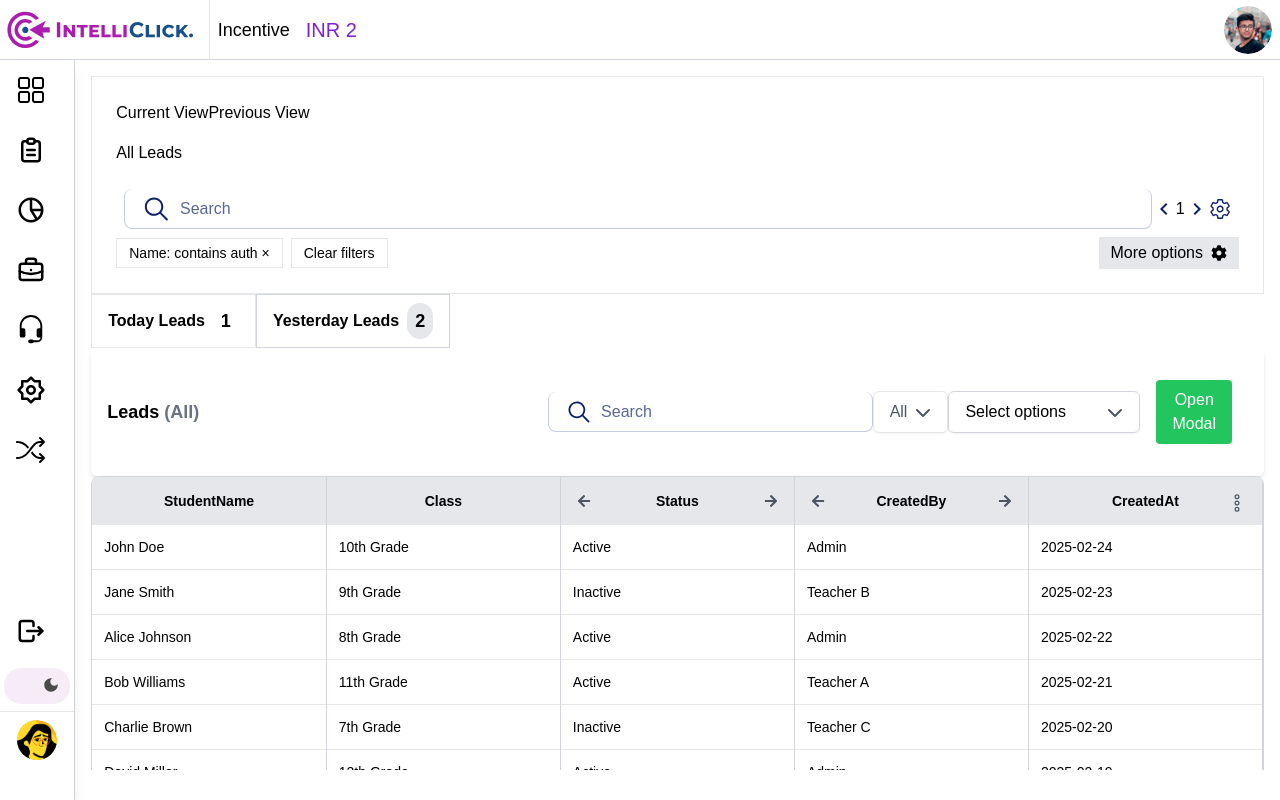
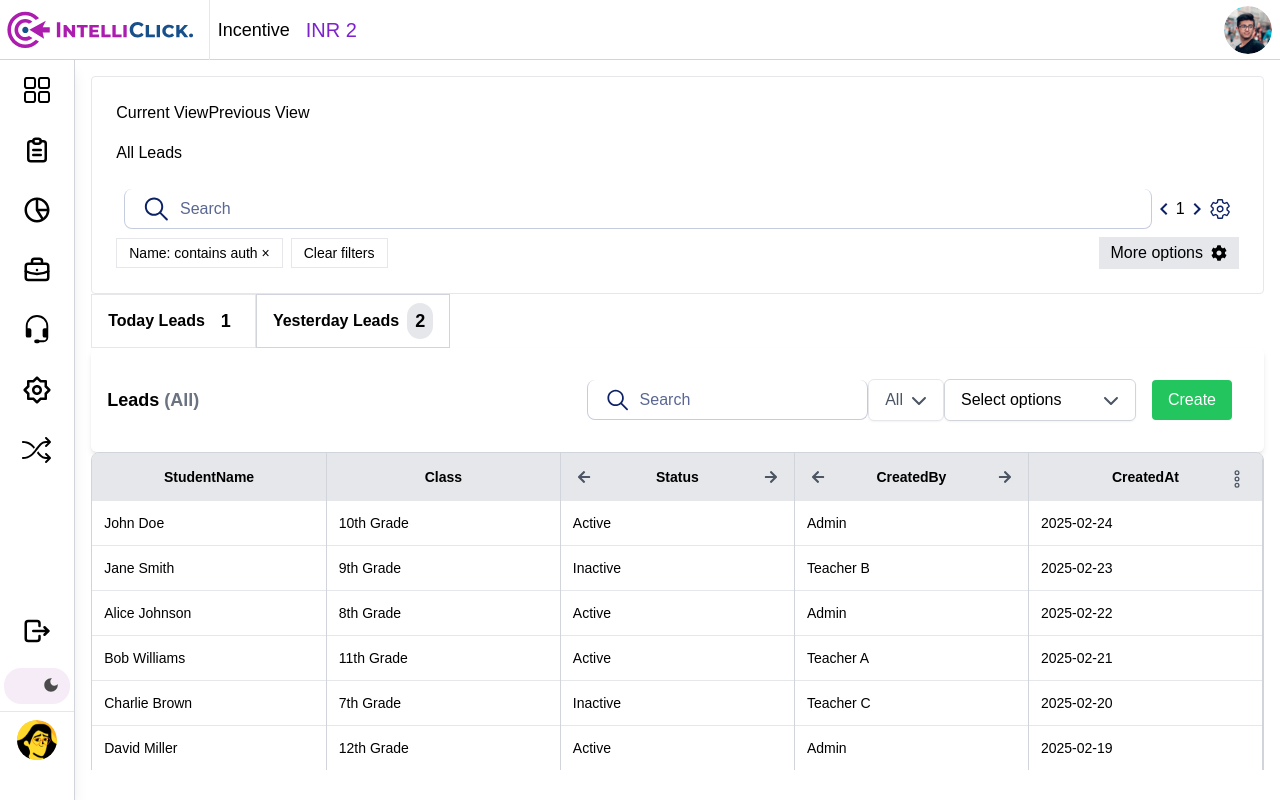
Before and after one commit to ashish2445/intelliclick-frontend-CRM, a Next.js app: page /dashboard/table in a window 1280 px wide. Built offline with nearby package versions, Linux system fonts and the light colour scheme.

Commit message:
fixed ui issues

```diff
--- a/src/components/DateFilter.tsx
+++ b/src/components/DateFilter.tsx
@@ -225,7 +225,7 @@ const DateFilter = ({ options, onSelectionChange, setFilterState }: DateFilterPr
       </button>
 
       {isOpen && (
-        <div className="absolute left-0 min-w-[250px] bg-white border border-gray-200 rounded-md shadow-md mt-2 z-10">
+        <div className="absolute left-0 min-w-[250px] bg-white border border-gray-200 rounded-md shadow-md mt-2 z-50">
           {selectedOption === "Custom Date" ? (
             <div className="p-4 w-full">
               <CustomCalendar
--- a/src/components/Sidebar.tsx
+++ b/src/components/Sidebar.tsx
@@ -77,7 +77,7 @@ function Sidebar({ isOpen, toggleSidebar, isMobile }: SidebarProps) {
             <li
               key={index}
               onClick={() => handleItem(item.path)}
-              className={`flex items-center gap-4 min-h-[60px] px-4 cursor-pointer transition-colors duration-300
+              className={`flex justify-center items-center gap-4 min-h-[60px] px-4 cursor-pointer transition-colors duration-300
                 ${clickedItem === item.path
                   ? "bg-[#FBE8FF] text-[#D029D8] font-semibold"
                   : "hover:bg-gradient-to-r from-[#D029D8] to-[#519CDF] hover:text-white"
@@ -91,7 +91,7 @@ function Sidebar({ isOpen, toggleSidebar, isMobile }: SidebarProps) {
 
         <div
           onClick={() => handleItem("/dashboard/home")}
-          className={`flex items-center gap-4 min-h-[60px] px-4 cursor-pointer transition-colors duration-300
+          className={`flex justify-center items-center gap-4 min-h-[60px] px-4 cursor-pointer transition-colors duration-300
             ${clickedItem === "/dashboard/logout"
               ? "bg-[#FBE8FF] text-[#D029D8] font-semibold"
               : "hover:bg-gradient-to-r from-[#D029D8] to-[#519CDF] hover:text-white"
--- a/src/containers/filtersContainer.tsx
+++ b/src/containers/filtersContainer.tsx
@@ -42,7 +42,7 @@ const TableFilters:React.FC<TableFiltersProps> = ({filterState,setFilter}) => {
        </button> */}
        <div className="p-4">
       <button onClick={() => setModalOpen(true)} className="px-4 py-2 bg-green-500 text-white rounded">
-        Open Modal
+        Create
       </button>
       <Modal isOpen={modalOpen} onClose={() => setModalOpen(false)}>
         <p>This is the modal content!</p>
--- a/src/containers/tableContainer.tsx
+++ b/src/containers/tableContainer.tsx
@@ -133,7 +133,7 @@ const TableContainer: React.FC = () => {
 
   return (
     <div>
-        <div className="p-6 bg-white rounded-[22px] border border-black w-full dark:invert">
+        <div className="p-6 bg-white rounded-[22px] border border-black rounded w-full dark:invert">
         {/* Header */}
         <div className="flex justify-between items-center pb-2 mb-4">
           <div className="flex space-x-4">
```
